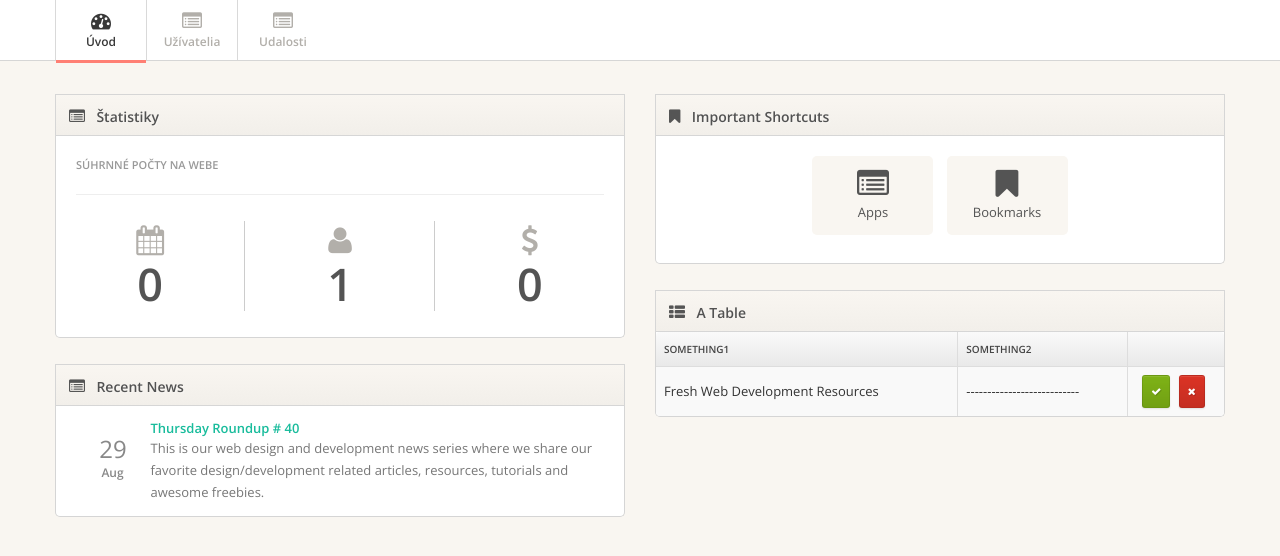
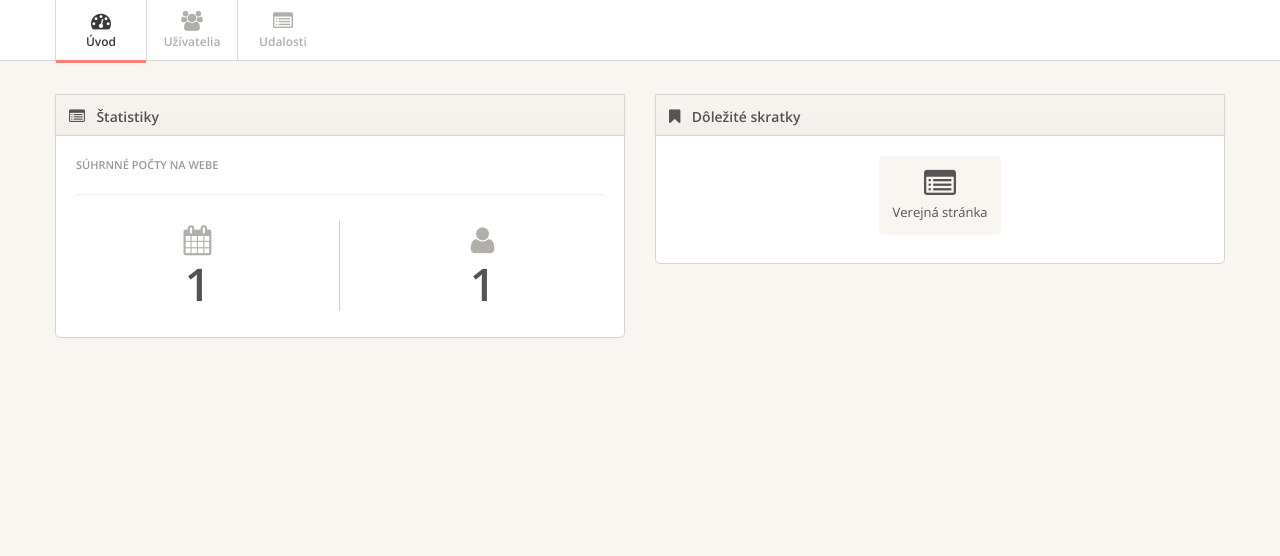
Before and after one commit to OHUSAR/lokomotiva, a Django app: page /lokoadmin/ in a window 1280 px wide. Shown: the part 54-610 px from the top of the page. Run offline with Django 3.2, Linux system fonts and the light colour scheme; a user stored in the database is signed in; tables that the repository leaves empty hold one stand-in row (values such as "Sample post"); some libraries are stand-ins or nearby versions.

Commit message:
finish CMS without accomodation and payments

```diff
--- a/lokoadmin/templates/lokoadmin/admin_base.html
+++ b/lokoadmin/templates/lokoadmin/admin_base.html
@@ -16,7 +16,7 @@
             </li>
             <li class={% block users_active %}""{% endblock %}>
               <a href="{% url "lokoadmin:users" %}">
-                <i class="icon-list-alt"></i>
+                <i class="icon-group"></i>
                 <span>Užívatelia</span>
               </a>
             </li>
--- a/lokoadmin/templates/lokoadmin/dashboard/dashboard.html
+++ b/lokoadmin/templates/lokoadmin/dashboard/dashboard.html
@@ -17,13 +17,10 @@
             <div class="widget-content">
               <h6 class="bigstats">Súhrnné počty na webe</h6>
               <div id="big_stats" class="cf">
-                <div class="stat"> <i class="icon-calendar"></i> <span class="value">0</span> </div>
+                <div class="stat"> <i class="icon-calendar"></i> <span class="value">{{ event_count }}</span> </div>
                 <!-- .stat -->
 
                 <div class="stat"> <i class="icon-user"></i> <span class="value">{{ user_count }}</span> </div>
-                <!-- .stat -->
-
-                <div class="stat"> <i class="icon-dollar"></i> <span class="value">0</span> </div>
                 <!-- .stat -->
               </div>
             </div>
@@ -32,71 +29,20 @@
           </div>
         </div>
       </div>
-      <div class="widget widget-nopad">
-        <div class="widget-header"> <i class="icon-list-alt"></i>
-          <h3> Recent News</h3>
-        </div>
-        <div class="widget-content">
-          <ul class="news-items">
-            <li>
-              <div class="news-item-date"> <span class="news-item-day">29</span> <span class="news-item-month">Aug</span> </div>
-              <div class="news-item-detail"> <a href="http://www.egrappler.com/thursday-roundup-40/" class="news-item-title" target="_blank">Thursday Roundup # 40</a>
-                <p class="news-item-preview"> This is our web design and development news series where we share our favorite design/development related articles, resources, tutorials and awesome freebies. </p>
-              </div>
-            </li>
-          </ul>
-        </div>
-      </div>
     </div>
 
     <div class="span6">
       <div class="widget">
         <div class="widget-header"> <i class="icon-bookmark"></i>
-          <h3>Important Shortcuts</h3>
+          <h3>Dôležité skratky</h3>
         </div>
         <div class="widget-content">
           <div class="shortcuts">
             <a href="#" class="shortcut">
               <i class="shortcut-icon icon-list-alt"></i>
-              <span class="shortcut-label">Apps</span>
-            </a>
-            <a href="#" class="shortcut">
-            <i class="shortcut-icon icon-bookmark"></i>
-              <span class="shortcut-label">Bookmarks</span>
+              <span class="shortcut-label">Verejná stránka</span>
             </a>
           </div>
-        </div>
-      </div>
-
-      <div class="widget widget-table action-table">
-        <div class="widget-header"> <i class="icon-th-list"></i>
-          <h3>A Table</h3>
-        </div>
-        <div class="widget-content">
-          <table class="table table-striped table-bordered">
-            <thead>
-              <tr>
-                <th> Something1 </th>
-                <th> Something2 </th>
-                <th class="td-actions"> </th>
-              </tr>
-            </thead>
-            <tbody>
-              <tr>
-                <td> Fresh Web Development Resources </td>
-                <td> --------------------------- </td>
-                <td class="td-actions">
-                  <a href="#" class="btn btn-small btn-success">
-                    <i class="btn-icon-only icon-ok"> </i>
-                  </a>
-                  <a href="#" class="btn btn-danger btn-small">
-                    <i class="btn-icon-only icon-remove">
-                    </i>
-                  </a>
-                </td>
-              </tr>
-            </tbody>
-          </table>
         </div>
       </div>
     </div>
--- a/lokoadmin/templates/lokoadmin/events/event_base.html
+++ b/lokoadmin/templates/lokoadmin/events/event_base.html
@@ -4,9 +4,7 @@
 {% block events_active %}"active"{% endblock %}
 {% block custom_actions %}
   <li><a href="{% url 'lokoadmin:event_types' %}">Typy udalostí</a></li>
-  <li><a href="">Budúce udalosti</a></li>
-  <li><a href="">Minulé udalosti</a></li>
-  <li><a href="">Pridať udalosť</a></li>
+  <li><a href="{% url 'lokoadmin:event_add' %}">Pridať udalosť</a></li>
 {% endblock %}
 
 <div class="row">
--- a/lokoadmin/templates/lokoadmin/navigation.html
+++ b/lokoadmin/templates/lokoadmin/navigation.html
@@ -16,11 +16,6 @@
               <i class="icon-cog"></i>
               Globálne nastavenia
             </a>
-            <ul class="dropdown-menu">
-              <li>
-                <a href="#TODO">Settings</a>
-              </li>
-            </ul>
           </li>
           <li class="dropdown">
             <a href="#" class="dropdown-toggle" data-toggle="dropdown">
@@ -29,7 +24,7 @@
               <b class="caret"></b>
             </a>
             <ul class="dropdown-menu">
-              <li><a href="#TODO">Profile</a></li>
+              <li><a href="{% url 'lokoadmin:user_profile' user.pk %}">Profil</a></li>
               <li><a href="{% url 'lokoadmin:logout' %}">Logout</a></li>
             </ul>
           </li>
--- a/lokoadmin/urls.py
+++ b/lokoadmin/urls.py
@@ -27,6 +27,7 @@ user_profile_urls = [
 
 event_urls = [
     url(r'^events/$', events, name='events'),
+    url(r'^events/older/(.+)/$', events, name='events'),
     url(r'events/(?P<pk>[0-9]+)/$', EventDetail.as_view(), name='event_detail'),
     url(r'events/add/$', EventAdd.as_view(), name='event_add'),
     url(r'events/(?P<pk>[0-9]+)/edit/$', EventEdit.as_view(), name='event_edit'),
--- a/lokoadmin/views/dashboard.py
+++ b/lokoadmin/views/dashboard.py
@@ -1,11 +1,13 @@
 from django.contrib.auth.decorators import login_required
 from django.contrib.auth.models import User
+from events.models import Event
 from django.shortcuts import render
 
 
 @login_required
 def dashboard_view(request):
     context = {
-        'user_count': User.objects.all().count()
+        'user_count': User.objects.all().count(),
+        'event_count': Event.objects.all().count()
     }
     return render(request, 'lokoadmin/dashboard/dashboard.html', context)
```
Also changed, not shown: events/views.py (+20 -4 lines), lokoadmin/templates/lokoadmin/events/event_detail.html (+9 -1 lines), lokoadmin/templates/lokoadmin/events/events.html (+18 -6 lines).
